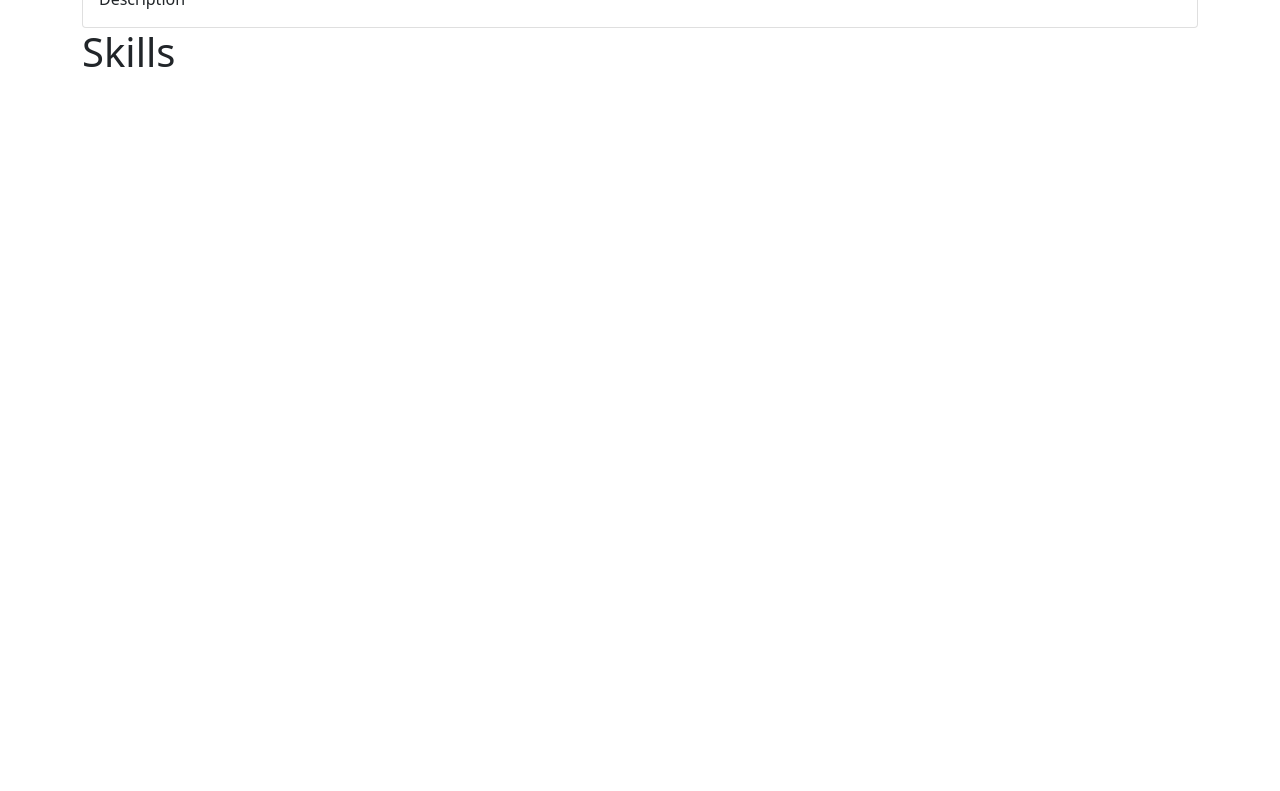
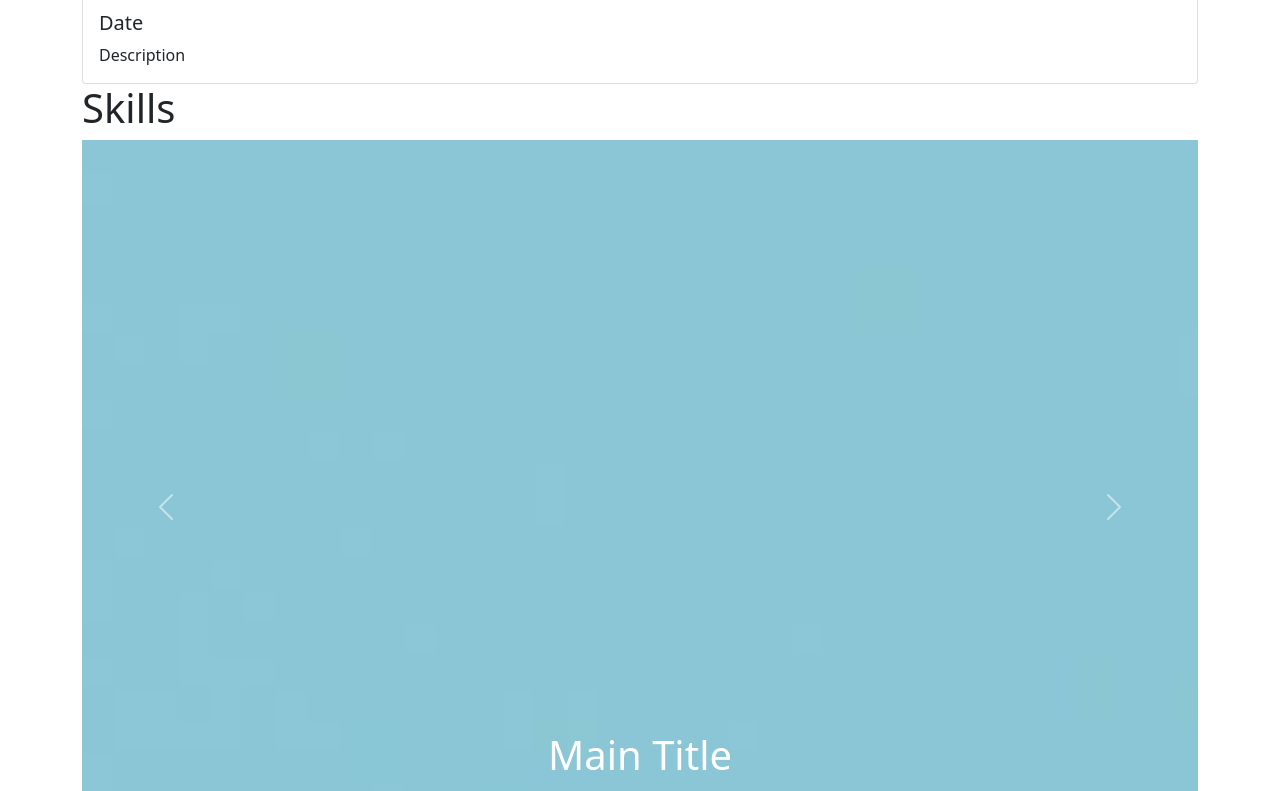
Before and after one commit to landinij0040/Personal-Website, a React (Create React App) app: page / in a window 1280 px wide. Shown: the part 2000-2791 px from the top of the page. Before the commit the page ends 2084 px from the top, so only its background shows below. Built offline with nearby package versions, Linux system fonts and the light colour scheme.

Commit message:
Skills Carousel

```diff
--- a/src/App.js
+++ b/src/App.js
@@ -6,6 +6,7 @@ import Row from 'react-bootstrap/Row';
 import Col from 'react-bootstrap/Col';
 import MyNavbar from './MyNavbar';
 import ExperienceCards from './ExperienceCards';
+import SkillsCarousel from './SkillsCarousel';
 
 
 
@@ -31,12 +32,14 @@ function App() {
         </Row>
         <Row>
           <Col>
+            <h1>Experience</h1>
             <ExperienceCards />
           </Col>
         </Row>
         <Row>
           <Col>
             <h1>Skills</h1>
+            <SkillsCarousel/>
           </Col>
         </Row>
       </Container>
--- /dev/null
+++ b/src/SkillsCarousel.js
@@ -0,0 +1,31 @@
+import Carousel from 'react-bootstrap/Carousel';
+import img_placeholder from './imgs/placeholder.jfif';
+
+const skills = [1,2,3,4,5,5,7,8,9,10];
+const styleCarousel = {
+    marginBottom:  '3em'
+};
+
+const SkillsCarousel = () => (
+    <>
+        <div style={styleCarousel}>
+            <Carousel>
+                {skills.map(() => (
+                    <Carousel.Item>
+                        <img
+                            className="d-block w-100"
+                            src={img_placeholder}
+                        />
+                        <Carousel.Caption>
+                            <h1>Main Title</h1>
+                            <h2>Description</h2>
+                        </Carousel.Caption>
+                    </Carousel.Item>
+                ))}
+            </Carousel>
+        </div>
+
+    </>
+);
+
+export default SkillsCarousel;
```
